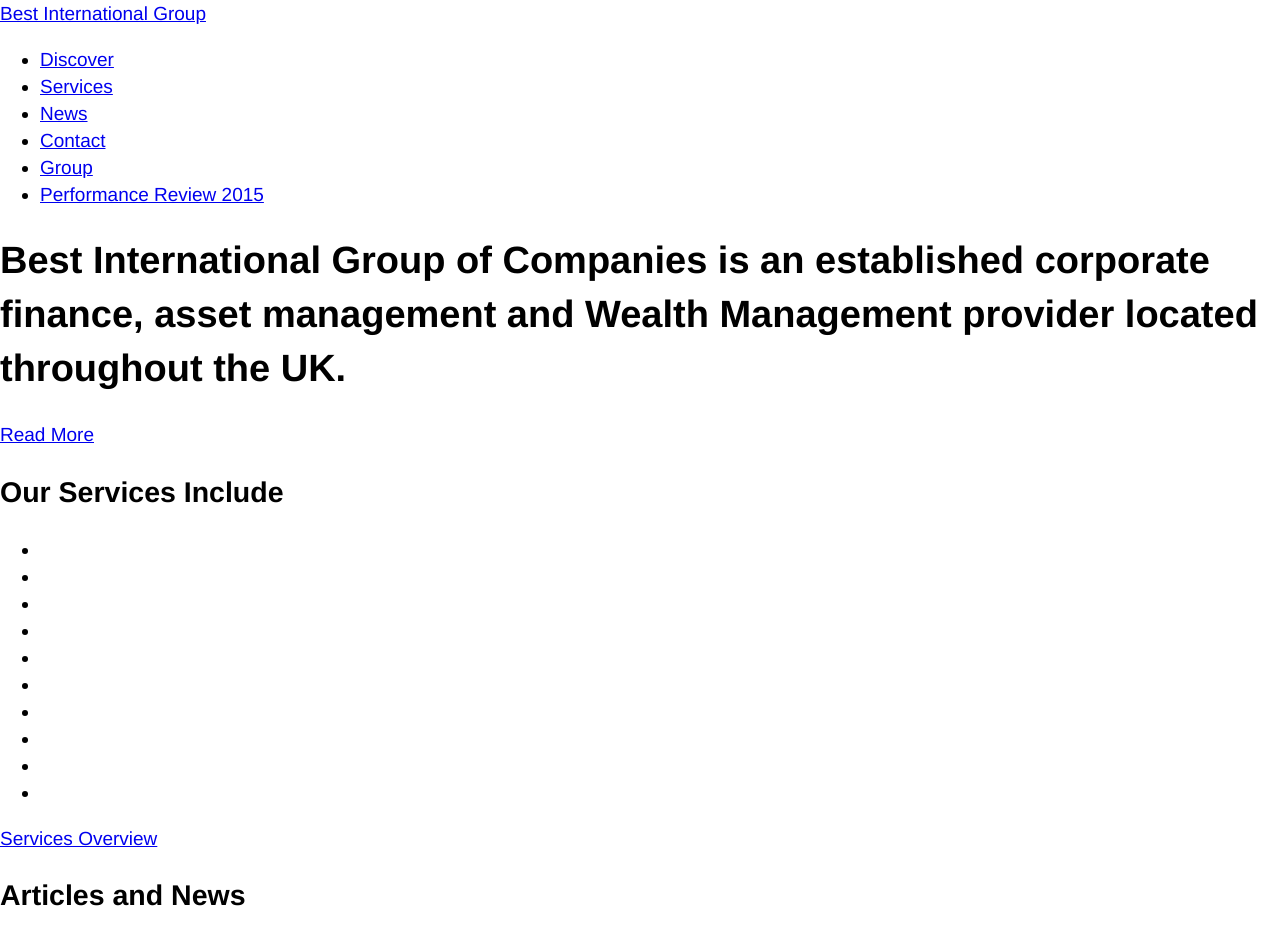
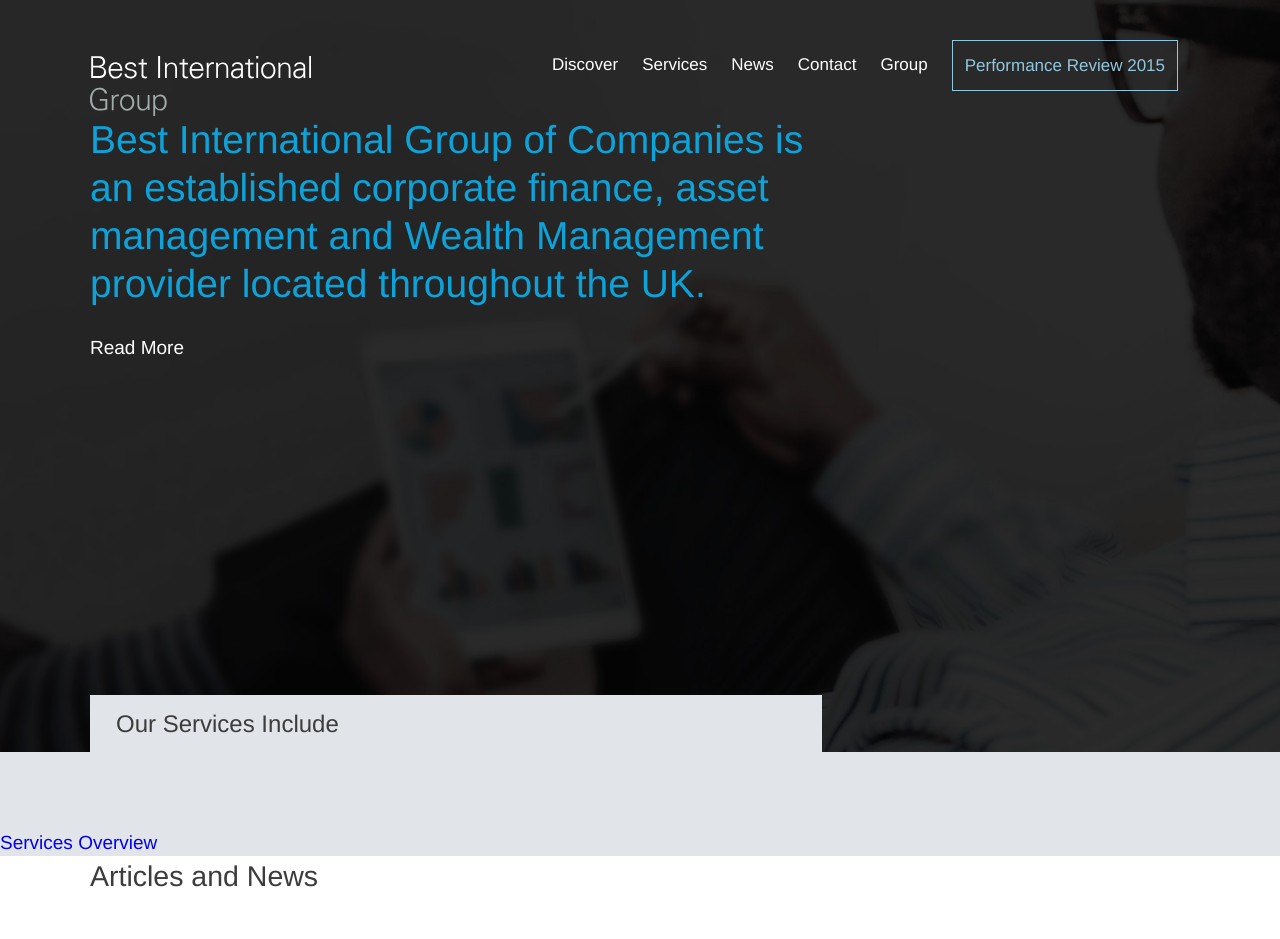
Before and after one commit to lsatdown/best-i, a website: page index.html in a window 1280 px wide. Drawn offline with nearby package versions, Linux system fonts and the light colour scheme; files that its build step writes are made by us from their sources; a script that the page names is missing; files whose address does not match are found by name.

Commit message:
Added artwork for logo, additional styles for header and main.

```diff
--- a/index.html
+++ b/index.html
@@ -16,6 +16,10 @@
     </head>
 
     <body>
+
+        <!-- page wrapper -->
+
+        <div class="page">
 
             <!-- masthead -->
             <header class="masthead">
@@ -37,8 +41,8 @@
                         </nav>
                     </div>
 
-                <div class="masthead__intro">
-                    <h1>Best International Group of Companies is an established corporate finance, asset management and Wealth Management provider located throughout the UK.</h1>
+                    <div class="intro">
+                        <h1 class="intro__copy">Best International Group of Companies is an established corporate finance, asset management and Wealth Management provider located throughout the UK.</h1>
                         <a href="#">Read More</a>
                     </div>
 
@@ -86,8 +90,9 @@
 
             </main><!-- /primary-content -->
 
+        </div><!-- /page wrapper -->
 
         <!-- Link optimised scripts file -->
-        <script src="build/scripts/scripts.js"></script>
+        <script src="build/scripts/all.js"></script>
     </body>
 </html>
--- /dev/null
+++ b/scripts/all.js
@@ -0,0 +1,4 @@
+'use strict';
+
+// Test
+console.log('foo');
--- a/styles/config/_palette.scss
+++ b/styles/config/_palette.scss
@@ -3,7 +3,8 @@
     black: #000,
     light-grey: #e1e4e8,
     medium-grey: #585e68,
-    dark-grey: #2d3643,
+    dark-grey: #3c3c3b,
+    darker-grey: #2d3643,
     turqoise: #91c7de,
     sky-blue: #0da2d8,
 );
--- a/styles/config/_typography.scss
+++ b/styles/config/_typography.scss
@@ -11,4 +11,4 @@
 * Set the body copy to Univers, with a fallback stack.
 *
 **/
-$body-font: 'Univers LT W01_45 Light1475944', Helvetica, Arial, sans-serif;
+$body-font: "Univers LT W01_45 Light1475944", Univers, Helvetica, Arial, sans-serif;
--- a/styles/generic/_typography.scss
+++ b/styles/generic/_typography.scss
@@ -16,4 +16,34 @@
 body {
     font-family: $body-font;
     @include type-setting(19, 27);
+    color: color-fetch(dark-grey);
+    @include cleartext();
 }
+
+a {
+    text-decoration: none;
+
+    &:hover {
+
+    }
+}
+
+h1,
+h2,
+h3,
+p {
+    margin-top: 0;
+}
+
+h1,
+h2,
+h3 {
+    font-weight: 300;
+}
+
+ul,
+ol {
+    margin: 0;
+    padding: 0;
+    list-style: none;
+}
--- a/styles/layout/_header.scss
+++ b/styles/layout/_header.scss
@@ -1,3 +1,95 @@
 .masthead {
+    background: url('../images/hero-image.jpg') center center no-repeat color-fetch(darker-grey);
+    background-size: cover;
+    color: color-fetch(white);
+    height: 616px;
+    padding-top: relative-sizing(26);
+
+    a {
+        color: color-fetch(white);
+    }
+}
+
+.masthead__top-bar {
+
+    &:before,
+    &:after {
+        content: '';
+        display: table;
+        clear: both;
+    }
+}
+
+.logo {
+    width: 148px;
+    height: 0;
+    padding-top: 41px;
+    display: block;
+    overflow: hidden;
+    background: url('../svg/logo.svg') center center no-repeat transparent;
+    background-size: contain;
+    float: left;
+}
+
+.intro {
+    max-width: 375px;
+}
+
+.intro__copy {
+    @include type-setting(28, 37, 19);
+    color: color-fetch(sky-blue);
+}
+
+
+
+@include breakpoint(520) {
+
+    .masthead {
+        height: 752px;
+        padding-top: relative-sizing(56);
+    }
+
+    .logo {
+        width: percentage(221/1100);
+        padding-top: percentage(60/1100);
+    }
+
+    .intro {
+        width: percentage(715/1100);
+        max-width: none;
+    }
+
+    .intro__copy {
+        @include type-setting(39, 48, 19);
+    }
+
+    .main-navigation {
+        @include type-setting(17, 25, 19);
+        float: right;
+    }
+
+    .navigation-list {
+        margin-top: relative-sizing(-4);
+    }
+
+    .navigation-list__item {
+        float: left;
+
+        a {
+            padding: 0 12px;
+        }
+
+        &--cta {
+
+            a {
+                padding: 12px;
+                margin: -12px 12px 0;
+                color: color-fetch(turqoise);
+                border: 1px solid currentcolor;
+                display: inline-block;
+            }
+
+        }
+    }
 
 }
--- a/styles/layout/_main.scss
+++ b/styles/layout/_main.scss
@@ -1,3 +1,41 @@
 .content-area {
 
 }
+
+.our-services {
+    background: color-fetch(light-grey);
+}
+
+.our-services__title {
+    background: color-fetch(light-grey);
+    @include type-setting(17, 48, 19);
+    position: relative;
+    padding: 0 percentage(15/366);
+    top: relative-sizing(-48);
+    width: percentage(366/(520 - 66));
+}
+
+.grid {
+
+}
+
+.grid__column {
+    width: 50%;
+    float: left;
+
+    &--2-columns {
+        width: 100%;
+    }
+}
+
+@include breakpoint(520) {
+
+
+    .our-services__title {
+        width: percentage(732/1100);
+        @include type-setting(24, 57, 19);
+        top: relative-sizing(-57);
+        padding: 0 percentage(26/1100);
+    }
+
+}
--- /dev/null
+++ b/styles/layout/_page.scss
@@ -0,0 +1,5 @@
+.container {
+    max-width: 1166px;
+    margin: 0 auto;
+    padding: 0 relative-sizing(33);
+}
--- a/styles/mixins/_typography.scss
+++ b/styles/mixins/_typography.scss
@@ -1,3 +1,15 @@
+/**
+*
+* Cleartext Mixin
+*
+* For use on elements or whole pages needing text antialiasing.
+*
+**/
+@mixin cleartext() {
+    -webkit-font-smoothing: antialiased;
+    -moz-osx-font-smoothing: grayscale;
+}
+
 /**
 *
 * Type Setting Mixin
--- a/styles/style.scss
+++ b/styles/style.scss
@@ -11,5 +11,6 @@
 @import 'generic/reset';
 @import 'generic/typography';
 
+@import 'layout/page';
 @import 'layout/header';
 @import 'layout/main';
```
Also changed, not shown: images/hero-image.jpg (added), svg/logo.svg (added), 1 other file. Lines whose indentation alone changed are shown as unchanged.
